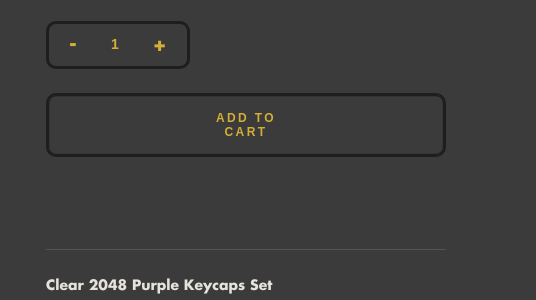
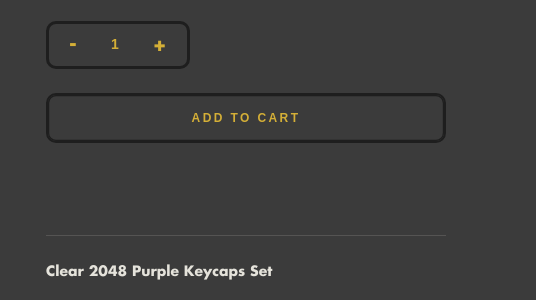
Before and after one commit to MinhWeebik/keygem, a plain HTML site: page products.html in a window 1280 px wide. Shown: the part 328-628 px from the top of the page, 744-1280 px from the left. Drawn offline with Linux system fonts and the light colour scheme.

Commit message:
update 3

```diff
--- a/css/product/products-body.css
+++ b/css/product/products-body.css
@@ -214,8 +214,9 @@
   font-weight: 700;
   letter-spacing: 2.4px;
   color: rgb(212, 175, 55);
-  padding: 16px 144px;
+  padding: 16px 28px;
   cursor: pointer;
+  width: 100%;
   --c: rgb(30, 30, 30);
 }
 
```
Also changed, not shown: index.html (+1 -1 lines).
